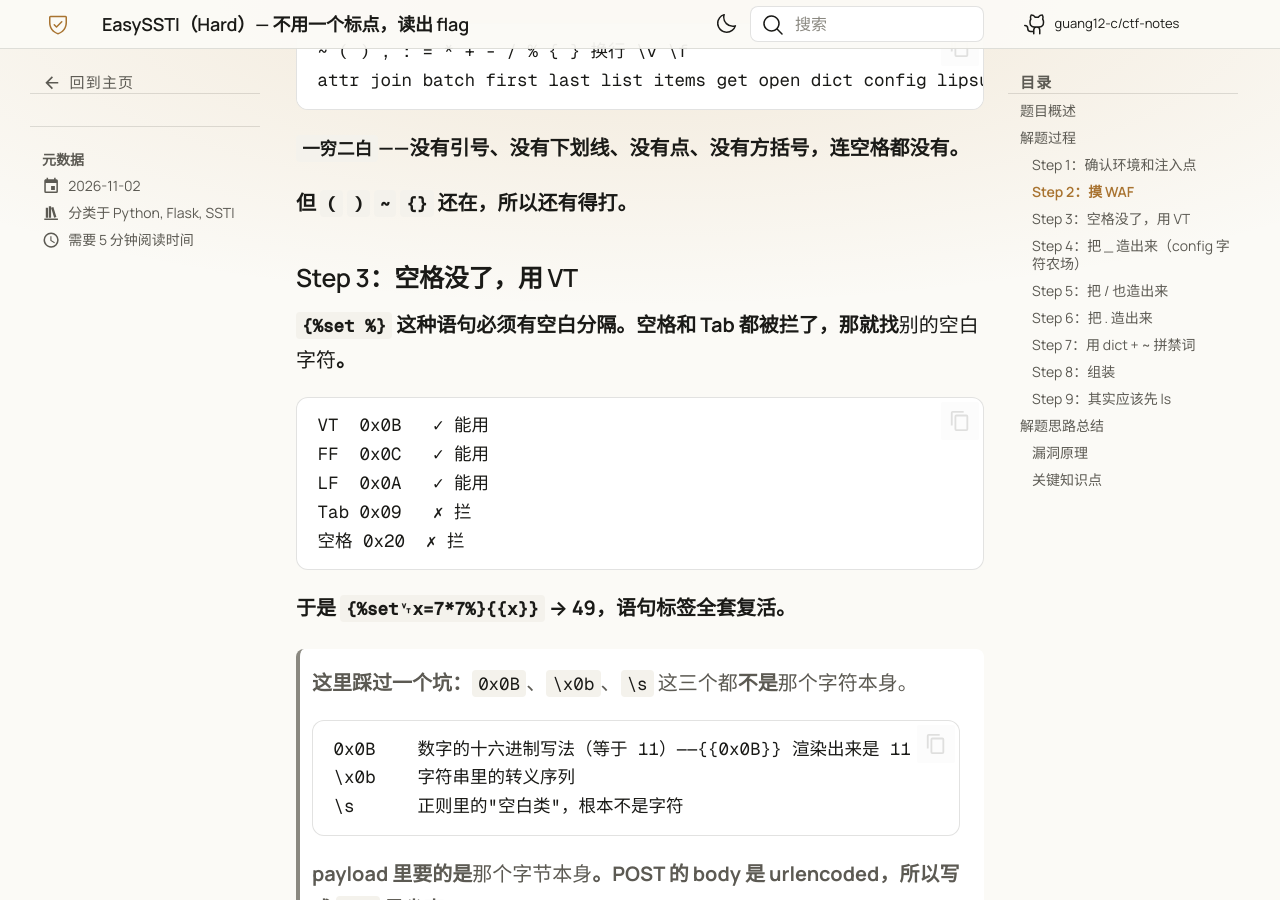
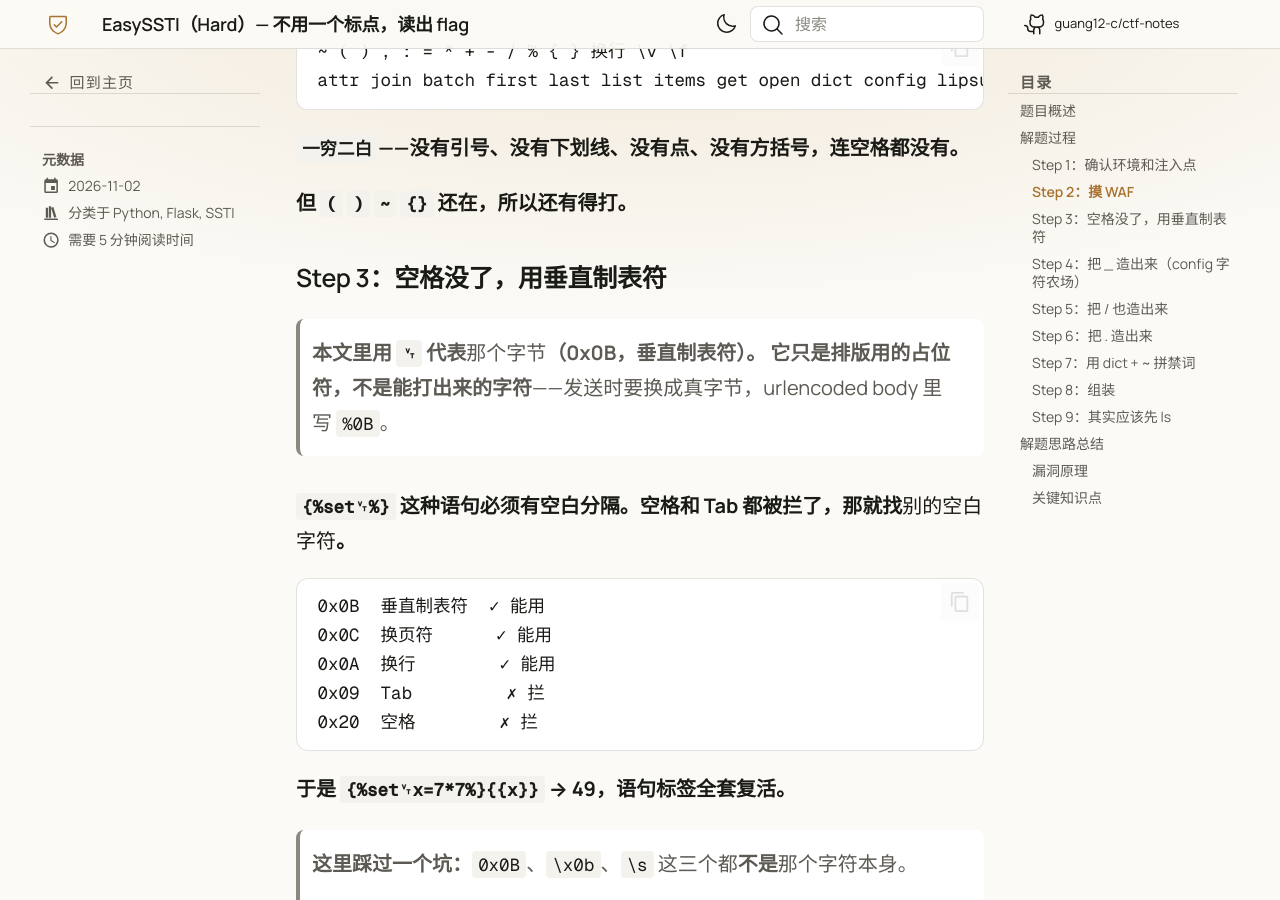
Before and after one commit to guang12-c/ctf-notes, an MkDocs documentation site: the page built from docs/blog/posts/2026-11-02-easyssti-hard-jinja-no-punct.md, in a window 1280 px wide and 900 px high, scrolled down 1519 px. Built offline with MkDocs 1.6.1 and Material for MkDocs 9.7.7, drawn with Linux system fonts in a browser that asks for light colours; comment, search, counter and statistics services are not loaded; some of the changed text lies outside the part shown.

Commit message:
WP:EasySSTI 修正——示例里不再用真空格,统一用占位符并说明它只是排版符号

````diff
--- a/docs/blog/posts/2026-11-02-easyssti-hard-jinja-no-punct.md
+++ b/docs/blog/posts/2026-11-02-easyssti-hard-jinja-no-punct.md
@@ -63,16 +63,19 @@ attr join batch first last list items get open dict config lipsum self
 
 **但 `(` `)` `~` `{}` 还在，所以还有得打。**
 
-### Step 3：空格没了，用 VT
+### Step 3：空格没了，用垂直制表符
 
-**`{%set %}` 这种语句必须有空白分隔。空格和 Tab 都被拦了，那就找**别的空白字符**。**
+> **本文里用 `␋` 代表**那个字节**（0x0B，垂直制表符）。**
+> **它只是排版用的占位符，不是能打出来的字符**——发送时要换成真字节，urlencoded body 里写 `%0B`。
+
+**`{%set␋%}` 这种语句必须有空白分隔。空格和 Tab 都被拦了，那就找**别的空白字符**。**
 
 ```
-VT  0x0B   ✓ 能用
-FF  0x0C   ✓ 能用
-LF  0x0A   ✓ 能用
-Tab 0x09   ✗ 拦
-空格 0x20  ✗ 拦
+0x0B  垂直制表符  ✓ 能用
+0x0C  换页符      ✓ 能用
+0x0A  换行        ✓ 能用
+0x09  Tab         ✗ 拦
+0x20  空格        ✗ 拦
 ```
 
 **于是 `{%set␋x=7*7%}{{x}}` → 49，语句标签全套复活。**
@@ -218,7 +221,7 @@ lipsum.__globals__['os'].listdir('/')
 登录页 → 弱口令进来 → Hello admin → username 被渲染
   → {{7*7}} = 49 → 注入点确认
     → 摸 WAF：空格 Tab ' " _ . [ ] 全封，一批词也封
-      → 空白用 VT(0x0B)：{%set␋x=7*7%} 复活
+      → 空白用 0x0B（垂直制表符）：{%set␋x=7*7%} 复活
         → _ 从 config 的键里切（batch 取位）
           → / 从 config.items() 的第 10 对里切
             → . 从 1/2 的 0.5 里切
@@ -256,7 +259,7 @@ _   从 config 的键名里切（MAX_COOKIE_SIZE 第 4 个）
 
 | 知识点 | 说明 |
 |---|---|
-| `{%set␋x=1%}` | `set` 是赋值；空白用 VT/FF/LF，空格和 Tab 都被拦 |
+| `{%set␋x=1%}` | `set` 是赋值；空白用 0x0B / 0x0C / 0x0A，空格和 Tab 都被拦 |
 | `0x0B` / `\x0b` / `\s` | **都不是那个字节**：数字写法、字符串转义、正则空白类 |
 | `%0B` | urlencoded body 里写这个，服务端解码成真字节 |
 | `\|batch(n)\|first\|last` | **取第 n 个字符**，替代 `[n]` |
@@ -285,9 +288,9 @@ _   从 config 的键名里切（MAX_COOKIE_SIZE 第 4 个）
 
     **连成一行 390 字符，POST `username` 参数，读 `/flag`。**
 
-??? note "怎么把 VT 发出去"
+??? note "怎么把 0x0B 发出去"
 
-    **VT 是控制字符，键盘上打不出来，编辑器里也看不见。**
+    **0x0B 是控制字符，键盘上打不出来，编辑器里也看不见。**
 
     ```text
     ✗ 直接打 \x0b 四个字符   → TemplateSyntaxError: unexpected char '\'
@@ -307,7 +310,7 @@ _   从 config 的键名里切（MAX_COOKIE_SIZE 第 4 个）
 
     **② 以为 Tab 能用**
 
-    空格被封时第一反应是用 Tab，**但这题 Tab 也在黑名单里**。可用的只有 VT/FF/LF。
+    空格被封时第一反应是用 Tab，**但这题 Tab 也在黑名单里**。可用的只有 0x0B / 0x0C / 0x0A。
 
     **③ 拼词拼错**
 
````
